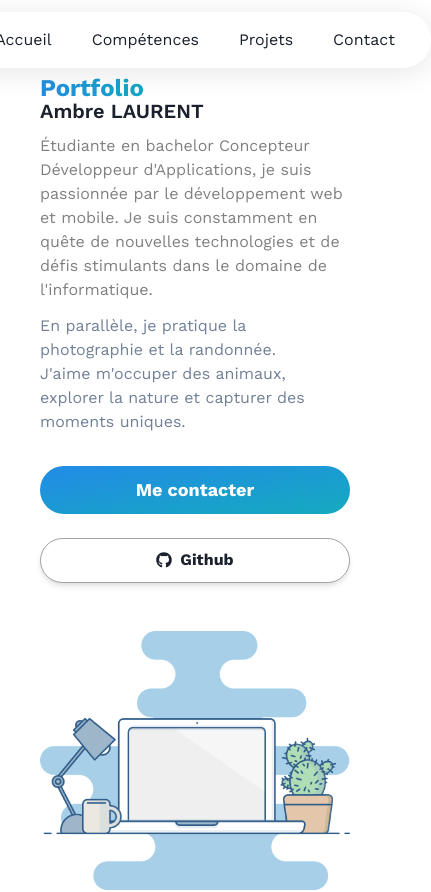
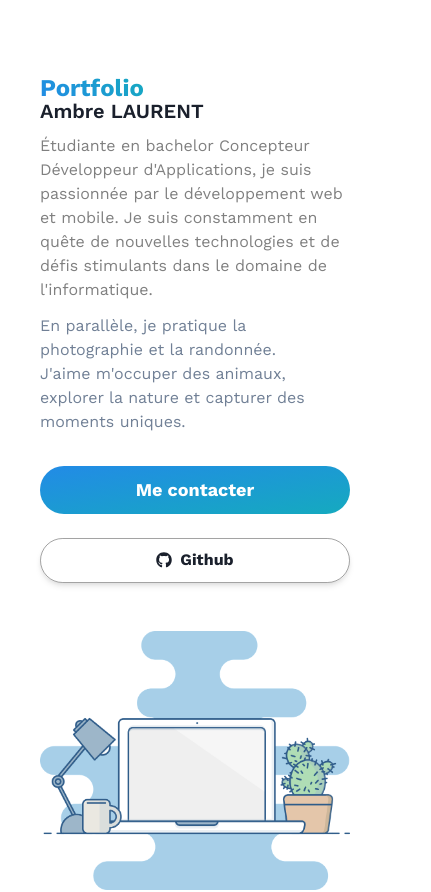
Before and after one commit to Ukureii/portfolio, a Next.js app: page / in a window 390 px wide. Shown: the top 892 px of the page, 431 px wide, since content can reach past the window. Built offline with nearby package versions, Linux system fonts and the light colour scheme.

Commit message:
no navbar with mobile

```diff
--- a/app/components/NavBar.js
+++ b/app/components/NavBar.js
@@ -28,7 +28,11 @@ export default function NavBar() {
       <header>
         <Box className={'nav'} justifyContent={'center'}>
           <Center h={20}>
-            <HStack as={'nav'} display={{ base: 'flex', md: 'flex' }}>
+            <HStack
+              as={'nav'}
+              display={{ base: 'none', md: 'flex' }}
+              pointerEvents={{ base: 'none', md: 'auto' }}
+            >
               {navLinks.map(({ name, path }) => (
                   <NavLink key={name} path={path}>{name}</NavLink>
               ))}
```
